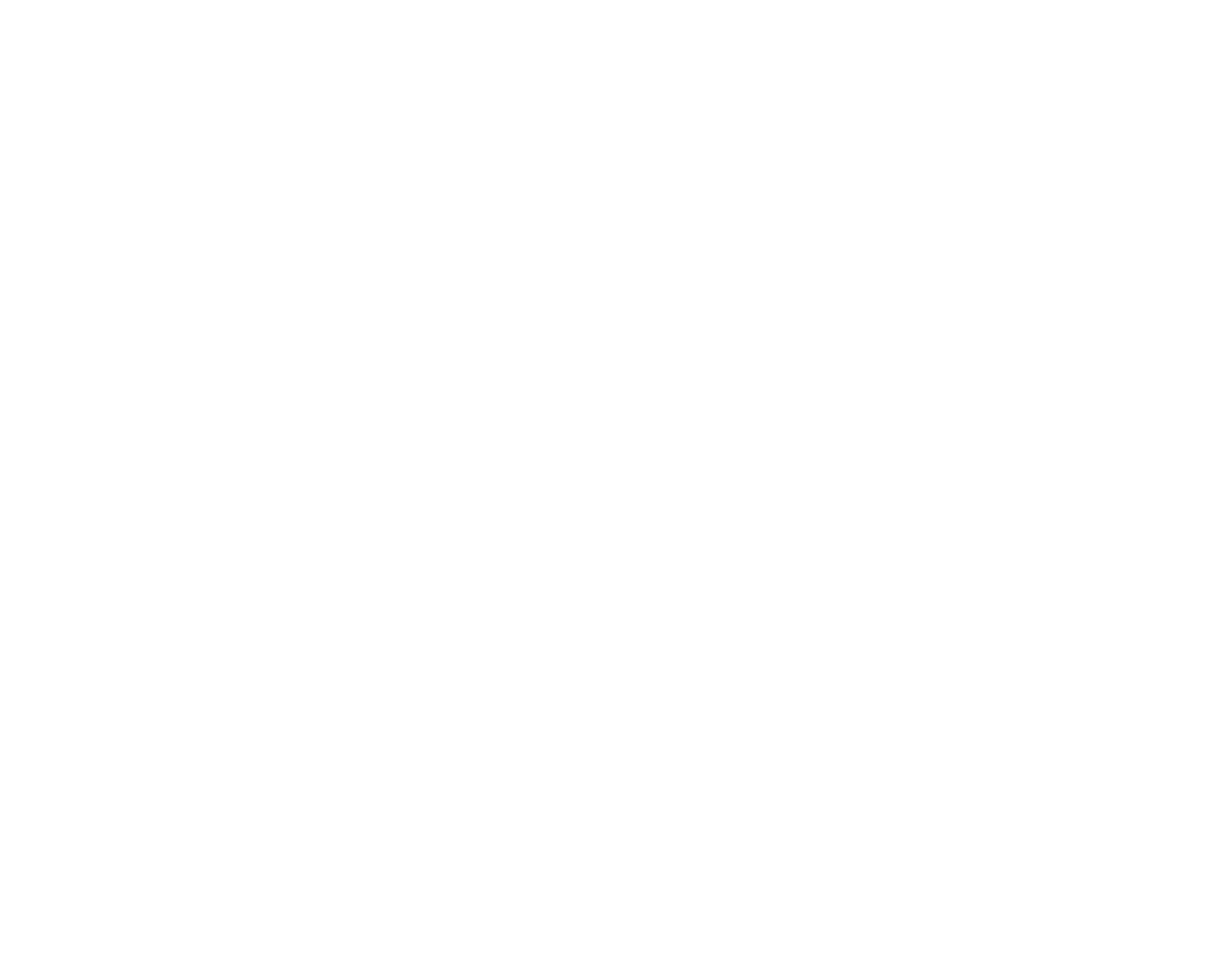
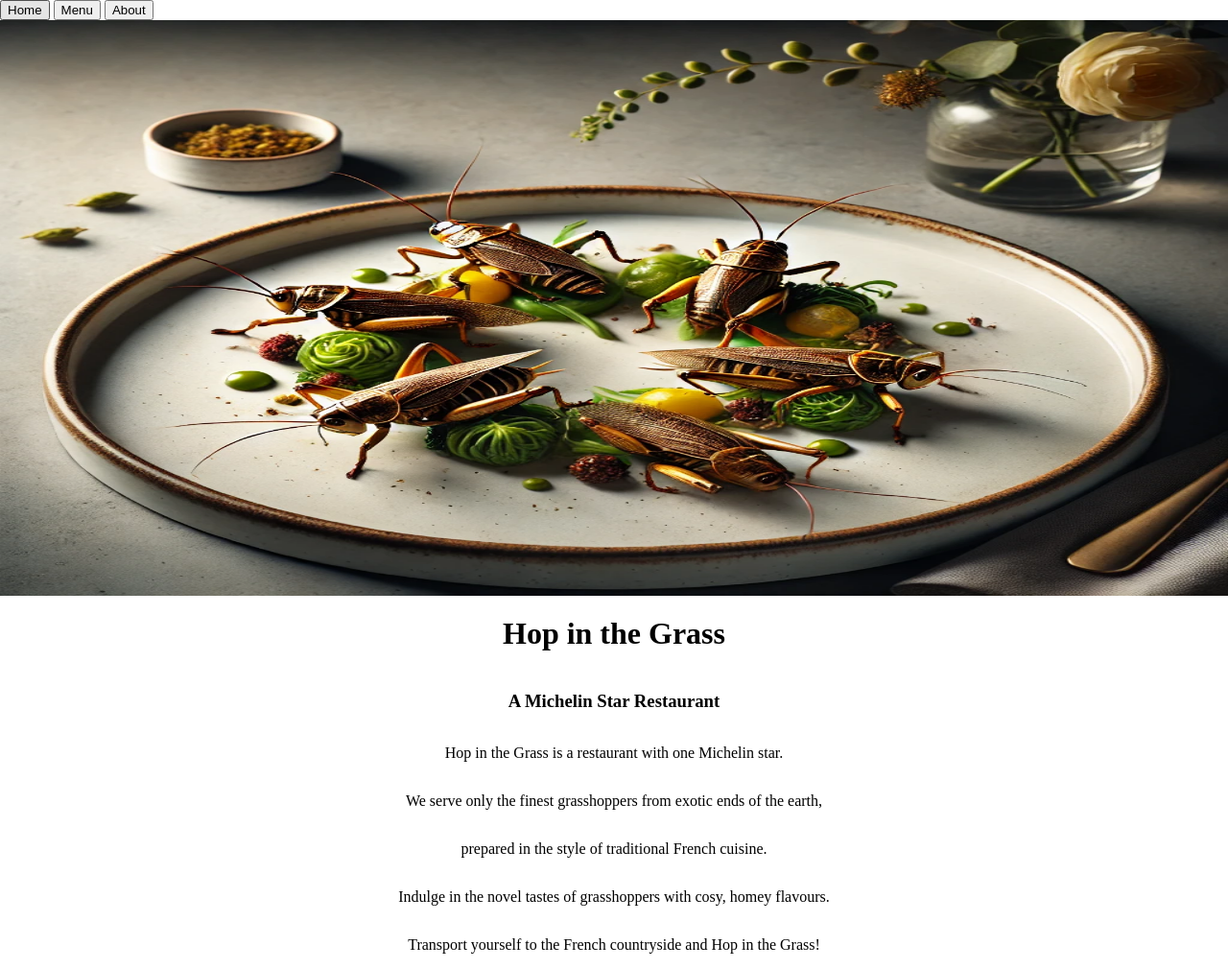
Before and after one commit to Zuxulius/odin-restaurant, a website built with webpack: page src/template.html in a window 1280 px wide. Shown: the whole page at 96% size. Before the commit the page ends 800 px from the top, so only its background shows below. Built offline with nearby package versions, Linux system fonts and the light colour scheme.

Commit message:
set up basic webpage layout

```diff
--- a/src/index.js
+++ b/src/index.js
@@ -0,0 +1 @@
+import "./styles.css";
--- /dev/null
+++ b/src/styles.css
@@ -0,0 +1,14 @@
+body {
+    margin: 0;
+}
+
+#content {
+    display: flex;
+    align-items: center;
+    flex-direction: column;
+}
+
+.homeImage {
+    width: 100%;
+    height: 75vh;
+}
--- a/src/template.html
+++ b/src/template.html
@@ -6,6 +6,22 @@
         <title>Document</title>
     </head>
     <body>
-
+        <header>
+            <nav>
+                <button>Home</button>
+                <button>Menu</button>
+                <button>About</button>
+            </nav>
+        </header>
+        <div id="content">
+            <img class="homeImage" src="../grasshoppers.webp" alt="Image of plated grasshoppers.">
+            <h1>Hop in the Grass</h1>
+            <h3>A Michelin Star Restaurant</h3>
+            <p>Hop in the Grass is a restaurant with one Michelin star.</p>
+            <p>We serve only the finest grasshoppers from exotic ends of the earth,</p>
+            <p>prepared in the style of traditional French cuisine.</p>
+            <p>Indulge in the novel tastes of grasshoppers with cosy, homey flavours.</p>
+            <p>Transport yourself to the French countryside and Hop in the Grass!</p>
+        </div>
     </body>
 </html>
```
Also changed, not shown: grasshoppers.webp (added). Lines whose indentation alone changed are shown as unchanged.
